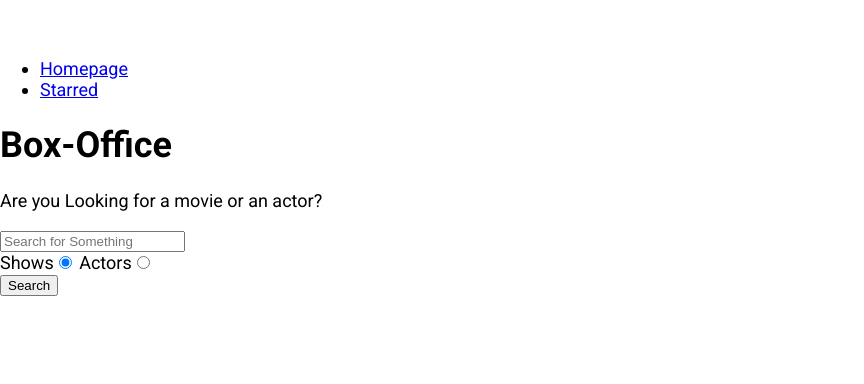
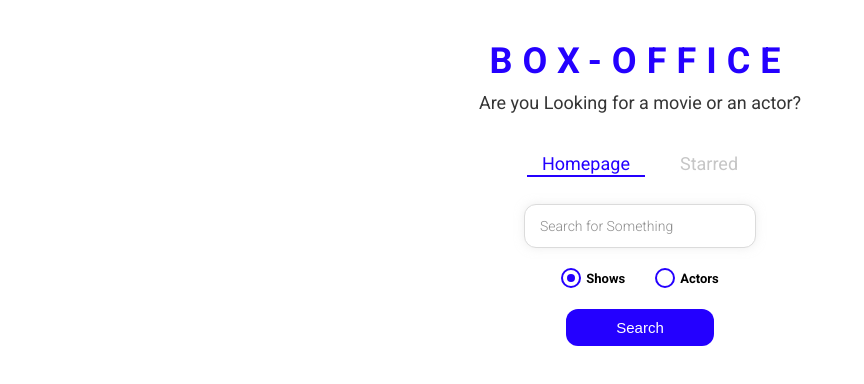
Before and after one commit to prashantmishra-ai/box-office, a React (Create React App) app: page / in a window 1280 px wide. Shown: the top 384 px of the page, without its empty margins (0-864 px from the left). Built offline with nearby package versions, Linux system fonts and the light colour scheme.

Commit message:
added styles

```diff
--- a/src/App.js
+++ b/src/App.js
@@ -2,10 +2,18 @@
 import { Switch, Route } from 'react-router-dom';
 import Home from './pages/Home';
 import Starred from './pages/Starred';
+import { ThemeProvider } from 'styled-components';
 import Show from './pages/Show';
+const theme = {
+  mainColors: {
+    blue: '#2400ff',
+    gray: '#c6c6c6',
+    dark: '#353535',
+  },
+};
 function App() {
   return (
-    <>
+    <ThemeProvider theme={theme}>
       <Switch>
         <Route exact={true} path="/">
           <Home />
@@ -20,7 +28,7 @@
           This is a 404 Page. The Page you are looking is not Available
         </Route>
       </Switch>
-    </>
+    </ThemeProvider>
   );
 }
 
--- /dev/null
+++ b/src/components/CustomRadio.js
@@ -0,0 +1,66 @@
+import React from 'react';
+import styled from 'styled-components';
+const RadioWrapper = styled.label`
+  display: block;
+  position: relative;
+  padding-left: 25px;
+  cursor: pointer;
+  font-size: 13px;
+  user-select: none;
+  font-weight: 700;
+  line-height: 1.65;
+
+  input {
+    position: absolute;
+    opacity: 0;
+    cursor: pointer;
+  }
+
+  span {
+    position: absolute;
+    top: 0;
+    left: 0;
+    height: 16px;
+    width: 16px;
+    background-color: #fff;
+    border: 2px solid ${({ theme }) => theme.mainColors.blue};
+    border-radius: 50%;
+  }
+
+  input:checked ~ span {
+    background-color: #fff;
+    border: 2px solid ${({ theme }) => theme.mainColors.blue};
+  }
+
+  span:after {
+    content: '';
+    position: absolute;
+    display: none;
+  }
+
+  input:checked ~ span:after {
+    display: block;
+  }
+
+  span:after {
+    top: 4px;
+    left: 4px;
+    width: 8px;
+    height: 8px;
+    border-radius: 50%;
+    background: ${({ theme }) => theme.mainColors.blue};
+  }
+`;
+
+const CustomRadio = ({label, ...restProps}) => {
+  return (
+    <RadioWrapper htmlFor={restProps.id}>
+      {' '}
+      {label}
+      <input type="radio" {...restProps} />
+      <span/>
+    </RadioWrapper>
+  );
+};
+
+export default CustomRadio;
--- a/src/components/MainPageLayout.js
+++ b/src/components/MainPageLayout.js
@@ -3,8 +3,9 @@
 import Title from './Title'
 const MainPageLayout = ({children}) => {
   return (
-    <div><Navs/>
+    <div>
     <Title title="Box-Office" subtitle="Are you Looking for a movie or an actor?" />
+    <Navs/>
     {children}
     </div>
   )
--- a/src/components/Navs.js
+++ b/src/components/Navs.js
@@ -1,17 +1,20 @@
 import React from 'react'
-import { Link } from 'react-router-dom'
+import { useLocation } from 'react-router-dom'
+// import { Link } from 'react-router-dom'
+import { NavList ,LinkStyled} from './Navs.styled'
 const LINKS = [
     {to:'/', text:'Homepage'},
     {to:'/starred', text:'Starred'}
 ]
 export const Navs = () => {
+  const location = useLocation()
   return (
     <div>
-        <ul>
+        <NavList>
             {LINKS.map(item=>(
-                <li key={item.to}><Link to={item.to}>{item.text}</Link></li>
+                <li key={item.to}><LinkStyled className={item.to === location.pathname ?'active':""} to={item.to}>{item.text}</LinkStyled></li>
             ))}
-        </ul>
+        </NavList>
     </div>
   )
 }
--- /dev/null
+++ b/src/components/Navs.styled.js
@@ -0,0 +1,40 @@
+import styled from "styled-components";
+import { Link } from "react-router-dom";
+export const NavList = styled.ul`
+  display: flex;
+  justify-content: center;
+  list-style: none;
+  margin: 0 0 30px;
+  padding: 0;
+`;
+
+export const LinkStyled = styled(Link)`
+  margin: 0 10px;
+  padding: 3px 15px;
+  position: relative;
+  text-decoration: none;
+  color: ${({ theme }) => theme.mainColors.gray};
+  &.active {
+    color: ${({ theme }) => theme.mainColors.blue};
+    &:after {
+      content: '';
+      position: absolute;
+      display: block;
+      height: 2px;
+      left: 0%;
+      bottom: 0;
+      background-color: ${({ theme }) => theme.mainColors.blue};
+      animation: slide-in 0.3s ease-in forwards;
+      @keyframes slide-in {
+        from {
+          left: 50%;
+          width: 0;
+        }
+        to {
+          left: 0%;
+          width: 100%;
+        }
+      }
+    }
+  }
+`;
--- a/src/components/Title.js
+++ b/src/components/Title.js
@@ -1,11 +1,12 @@
 import React from 'react';
+import { TitleWrapper } from './Titled.styled';
 
 const Title = ({ title, subtitle }) => {
   return (
-    <div>
+    <TitleWrapper>
       <h1>{title}</h1>
       <p>{subtitle}</p>
-    </div>
+    </TitleWrapper>
   );
 };
 
--- /dev/null
+++ b/src/components/Titled.styled.js
@@ -0,0 +1,18 @@
+import styled from "styled-components";
+
+export const TitleWrapper = styled.div`
+  text-align: center;
+  margin: 0 0 40px;
+
+  h1 {
+    color: ${({ theme }) => theme.mainColors.blue};
+    letter-spacing: 10px;
+    text-transform: uppercase;
+    margin: 0 0 10px;
+  }
+
+  p {
+    color: ${({ theme }) => theme.mainColors.dark};
+    margin: 0;
+  }
+`;
--- a/src/pages/Home.js
+++ b/src/pages/Home.js
@@ -1,9 +1,15 @@
 import React, { useState } from 'react';
 import ActorGrid from '../components/actor/ActorGrid';
+import CustomRadio from '../components/CustomRadio';
 import MainPageLayout from '../components/MainPageLayout';
 import ShowGrid from '../components/show/ShowGrid';
 import { apiGet } from '../misc/config';
 import { useLastQuery } from '../misc/custom-hooks';
+import {
+  RadioInputsWrapper,
+  SearchInput,
+  SearchButtonWrapper,
+} from './Home.styled';
 const Home = () => {
   const [input, setInput] = useLastQuery();
   const [results, setResults] = useState(null);
@@ -29,9 +35,11 @@
     }
 
     if (results && results.length > 0) {
-      return results[0].show
-        ? <ShowGrid data={results}/>
-        : <ActorGrid data={results}/>
+      return results[0].show ? (
+        <ShowGrid data={results} />
+      ) : (
+        <ActorGrid data={results} />
+      );
     }
     return null;
   };
@@ -40,40 +48,38 @@
   };
   return (
     <MainPageLayout>
-      <input
+      <SearchInput
         type="text"
         onChange={onInputChange}
         placeholder="Search for Something"
         onKeyDown={onKeyDown}
         value={input}
       />
-      <div>
-        <label htmlFor="show-search">
-          {' '}
-          Shows
-          <input
-            type="radio"
+      <RadioInputsWrapper>
+        <div>
+          <CustomRadio
+            label="Shows"
             id="show-search"
             value="shows"
             checked={isShowsSearch}
             onChange={onRadioChange}
           />
-        </label>
-        <label htmlFor="actors-search">
-          {' '}
-          Actors
-          <input
-            type="radio"
+        </div>
+        <div>
+        <CustomRadio
+            label="Actors"
             id="actors-search"
             value="people"
             checked={!isShowsSearch}
             onChange={onRadioChange}
           />
-        </label>
-      </div>
-      <button type="button" onClick={onSearch}>
-        Search
-      </button>
+        </div>
+      </RadioInputsWrapper>
+      <SearchButtonWrapper>
+        <button type="button" onClick={onSearch}>
+          Search
+        </button>
+      </SearchButtonWrapper>
       {renderResults()}
     </MainPageLayout>
   );
--- /dev/null
+++ b/src/pages/Home.styled.js
@@ -0,0 +1,48 @@
+import styled from "styled-components";
+export const SearchInput = styled.input`
+  display: block;
+  font-family: 'Roboto', sans-serif;
+  width: 200px;
+  margin: auto;
+  outline: none;
+  padding: 13px 15px;
+  border: 1px solid #dbdbdb;
+  box-shadow: 0px 0px 10px 0px rgba(219, 219, 219, 0.5);
+  font-size: 14px;
+  border-radius: 12px;
+  color: #8d8d8d;
+
+  &::placeholder {
+    font-weight: 300;
+    color: #8d8d8d;
+  }
+`;
+
+export const RadioInputsWrapper = styled.div`
+  display: flex;
+  justify-content: center;
+  margin: 20px 0;
+
+  div {
+    margin: 0 15px;
+  }
+`;
+
+export const SearchButtonWrapper = styled.div`
+  text-align: center;
+  margin-bottom: 35px;
+
+  button {
+    color: #fff;
+    background-color: ${({ theme }) => theme.mainColors.blue};
+    margin: auto;
+    padding: 10px 50px;
+    font-size: 15px;
+    border: none;
+    outline: none;
+    border-radius: 12px;
+    &:hover {
+      cursor: pointer;
+    }
+  }
+`;
```
